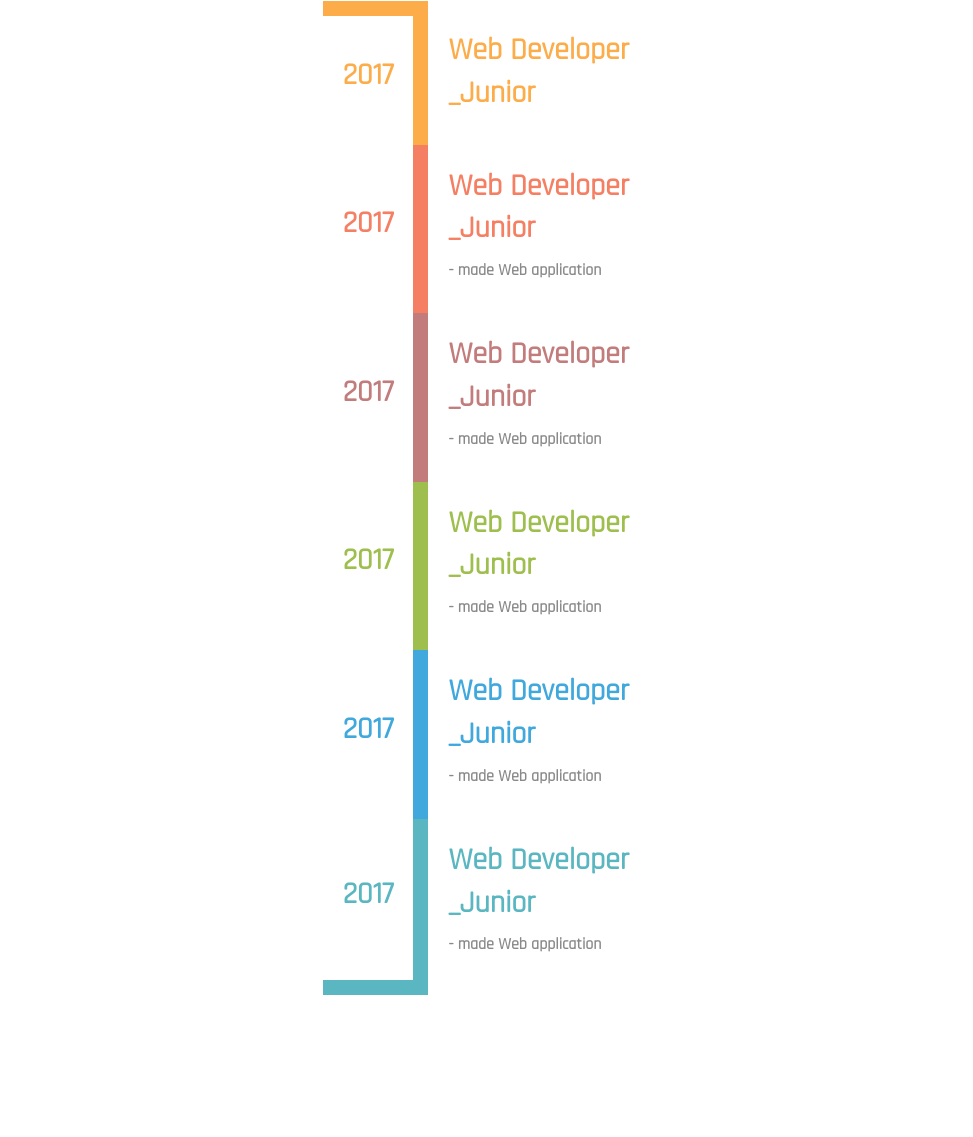
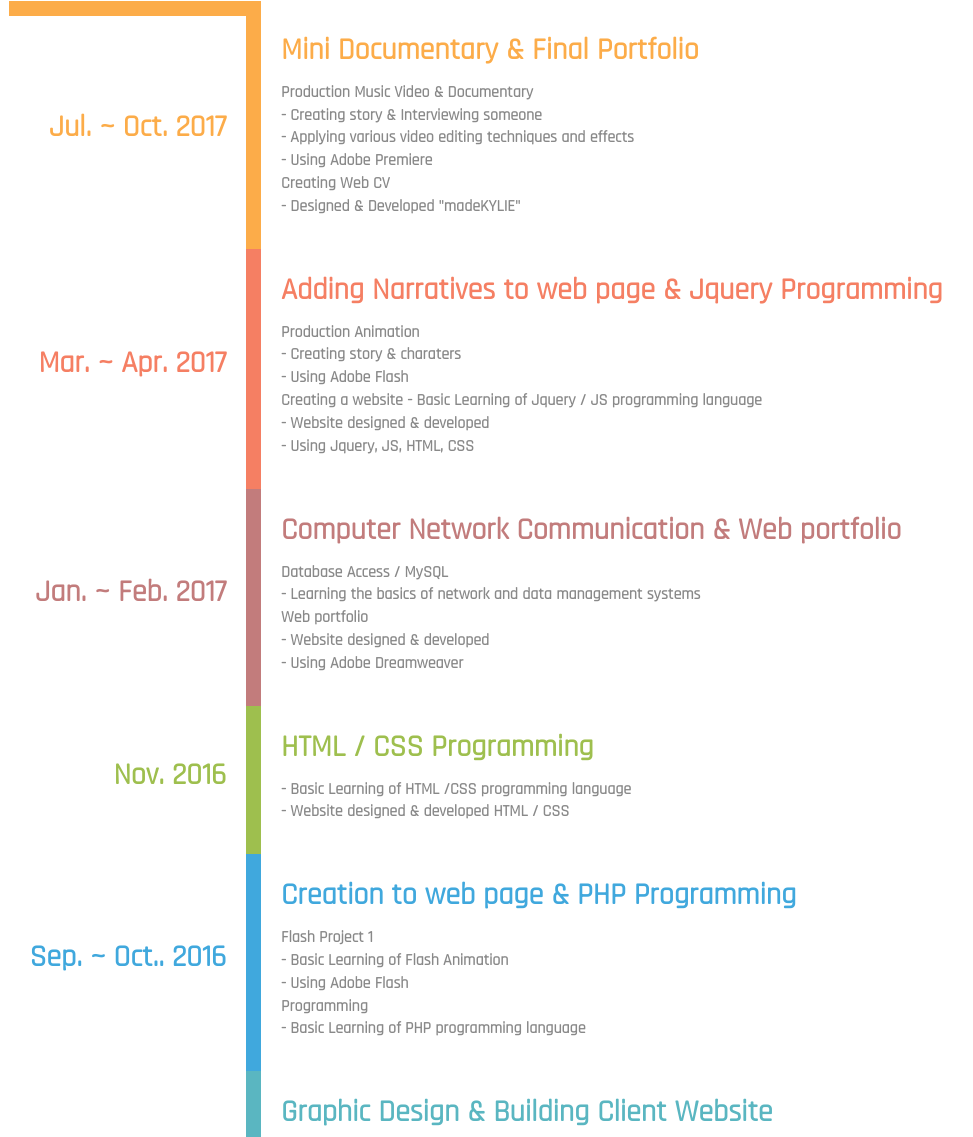
Before and after one commit to BBANG-GEUL/madeKYLIE, a plain HTML site: page index.html in a window 1280 px wide. Shown: the part 4495-5632 px from the top of the page, without its empty margins (154-1127 px from the left). Drawn offline with nearby package versions, Linux system fonts and the light colour scheme.

Commit message:
madeKYLIE upated
ver 1.4 added SW traning

```diff
--- a/index.html
+++ b/index.html
@@ -407,88 +407,98 @@
 			<div id="mrg2"></div>
 			<!-- 2. software training -->
 			<table class="exp_conts" id="exp_sw">
-				<p id="exp_sw_title">SoftWare<p>
+				<p id="exp_sw_title">SoftWare (Traning)<p>
 				<tr>
 					<td class="t_line_lft" id="tl_1">
-					<p id="exp_cap">2017</p>
+					<p id="exp_cap"> Jul. ~ Oct. 2017</p>
 					</td>
 					<td class="t_line_rgt" id="tr_1">
-					<p id="exp_cap">Web Developer
-					<br>
-					_Junior
-					<p>
+					<p id="exp_cap">Mini Documentary & Final Portfolio
 					<p id="exp_cont">
-
+					Production Music Video & Documentary <br>
+					- Creating story & Interviewing someone<br>
+					- Applying various video editing techniques and effects <br>
+					- Using Adobe Premiere <br>
+					Creating Web CV<br>
+					- Designed & Developed "madeKYLIE" <br>
 					</p>
 					</td>
 				</tr>
 				<tr>
 					<td class="t_line_lft" id="tl_2">
-					<p id="exp_cap">2017</p>
+					<p id="exp_cap">Mar. ~ Apr. 2017</p>
 					</td>
 					<td class="t_line_rgt" id="tr_2">
-					<p id="exp_cap">Web Developer
-					<br>
-					_Junior
-					<p>
+					<p id="exp_cap"> Adding Narratives to web page & Jquery Programming
 					<p id="exp_cont">
-					- made Web application
+					Production Animation <br>
+					- Creating story & charaters <br>
+					- Using Adobe Flash <br>
+					Creating a website
+					- Basic Learning of Jquery / JS programming language<br>
+					- Website designed & developed <br>
+					- Using Jquery, JS, HTML, CSS <br>
 					</p>
 					</td>
 				</tr>
 				<tr>
 					<td class="t_line_lft" id="tl_3">
-					<p id="exp_cap">2017</p>
+					<p id="exp_cap">Jan. ~ Feb. 2017</p>
 					</td>
 					<td class="t_line_rgt" id="tr_3">
-					<p id="exp_cap">Web Developer
-					<br>
-					_Junior
-					<p>
+					<p id="exp_cap">Computer Network Communication & Web portfolio
 					<p id="exp_cont">
-					- made Web application
+					Database Access / MySQL<br>
+					- Learning the basics of network and data management systems<br>
+					Web portfolio<br>
+					- Website designed & developed<br>
+					- Using Adobe Dreamweaver <br>
 					</p>
 					</td>
 				</tr>
 				<tr>
 					<td class="t_line_lft" id="tl_4">
-					<p id="exp_cap">2017</p>
+					<p id="exp_cap">Nov. 2016</p>
 					</td>
 					<td class="t_line_rgt" id="tr_4">
-					<p id="exp_cap">Web Developer
-					<br>
-					_Junior
-					<p>
+					<p id="exp_cap">HTML / CSS Programming
 					<p id="exp_cont">
-					- made Web application
+					- Basic Learning of HTML /CSS programming language<br>
+					- Website designed & developed HTML / CSS<br>
 					</p>
 					</td>
 				</tr>
 				<tr>
 					<td class="t_line_lft" id="tl_5">
-					<p id="exp_cap">2017</p>
+					<p id="exp_cap"> Sep. ~ Oct.. 2016</p>
 					</td>
 					<td class="t_line_rgt" id="tr_5">
-					<p id="exp_cap">Web Developer
-					<br>
-					_Junior
+					<p id="exp_cap">Creation to web page & PHP Programming
 					<p>
 					<p id="exp_cont">
-					- made Web application
+					Flash Project 1<br>
+					- Basic Learning of Flash Animation<br>
+					- Using Adobe Flash<br>
+					Programming<br>
+					- Basic Learning of PHP programming language<br>
 					</p>
 					</td>
 				</tr>
 				<tr>
 					<td class="t_line_lft" id="tl_6">
-					<p id="exp_cap">2017</p>
+					<p id="exp_cap">Jul. ~ Aug. 2016</p>
 					</td>
 					<td class="t_line_rgt" id="tr_6">
-					<p id="exp_cap">Web Developer
-					<br>
-					_Junior
+					<p id="exp_cap">Graphic Design & Building Client Website
 					<p>
 					<p id="exp_cont">
-					- made Web application
+					Photoshop Project<br>
+					- Made Ecard, Magazine cover, Mobile Application Design, Website Design<br>
+					- Using Adobe Photoshop<br>
+					QB electrical company<br>
+					- Made Responsive / scroll 1 page Website<br>
+					- Using Bootstrap, Sublime Text 3<br>
+					- Website designed & developed HTML / CSS<br>
 					</p>
 					</td>
 				</tr>
```
